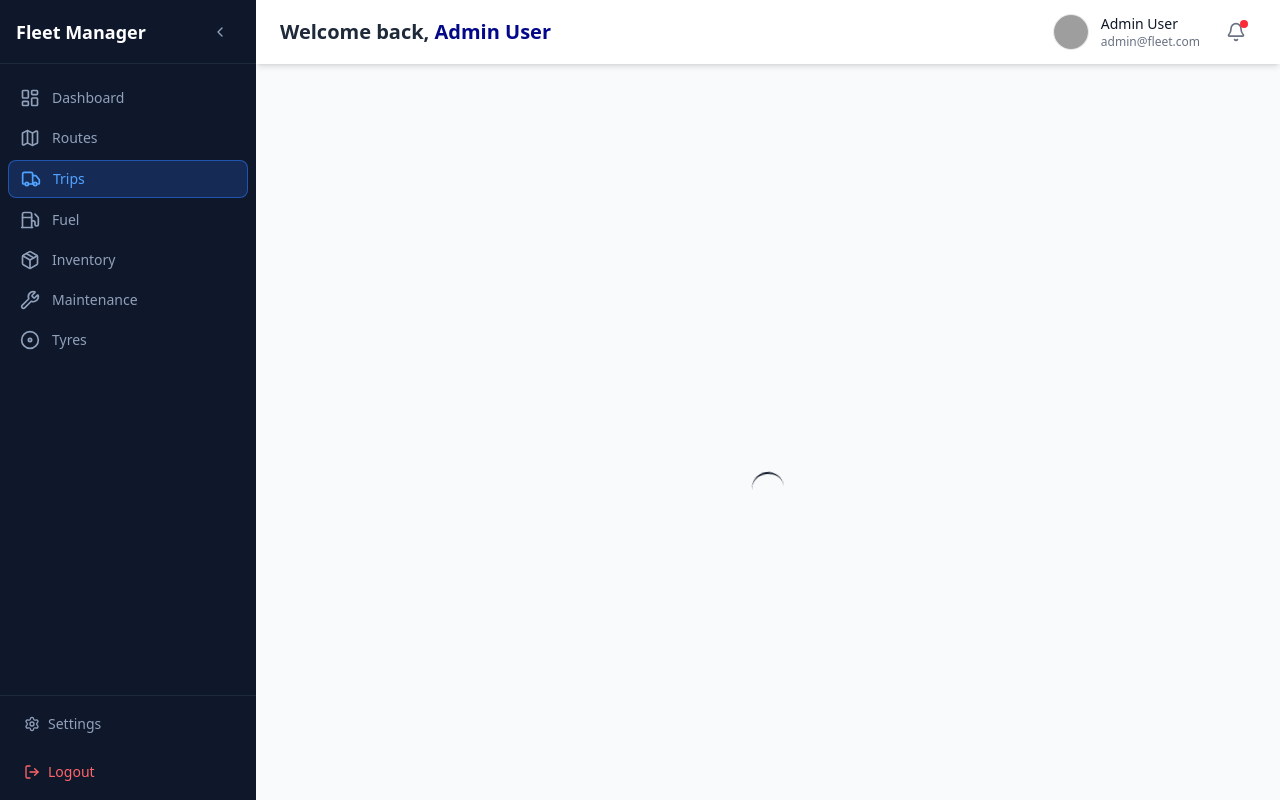
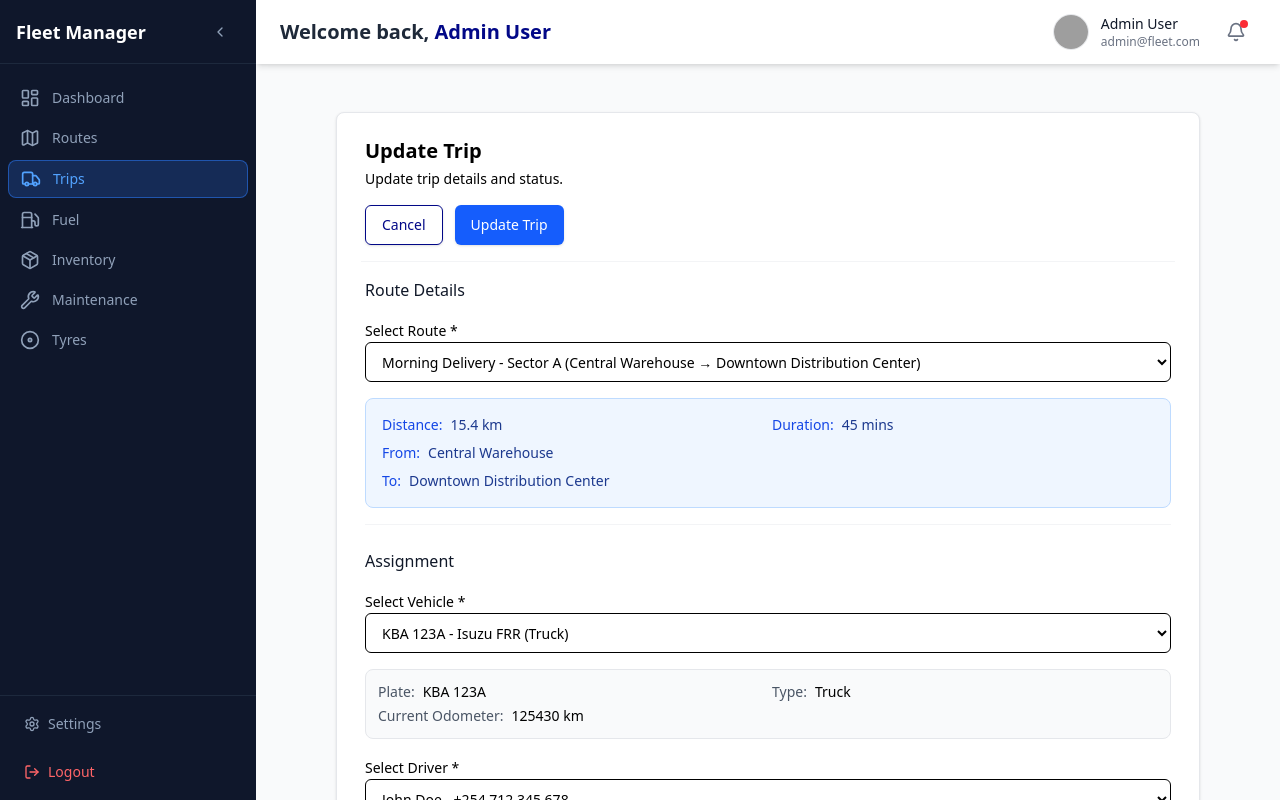
Before and after one commit to Endesha-Technologies/fleet-management-system, a Next.js app: page /trips/1/edit in a window 1280 px wide. Before the commit this address had no page. Built offline with nearby package versions, Linux system fonts and the light colour scheme; grey boxes are pictures that could not be loaded.

Commit message:
feat: enhance trip management forms with improved layout and styling

```diff
--- a/app/(dashboard)/routes/create/page.tsx
+++ b/app/(dashboard)/routes/create/page.tsx
@@ -2,8 +2,10 @@ import { RouteForm } from '@/components/features/routes/RouteForm';
 
 export default function CreateRoutePage() {
   return (
-    <div className="max-w-2xl mx-auto py-8">
-      <RouteForm />
+    <div className="max-w-2xl mx-auto px-4 py-8">
+      <div className="bg-white rounded-lg shadow-sm border border-gray-200 p-6">
+        <RouteForm />
+      </div>
     </div>
   );
 }
--- a/app/(dashboard)/trips/[id]/edit/page.tsx
+++ b/app/(dashboard)/trips/[id]/edit/page.tsx
@@ -1,25 +1,27 @@
 'use client'
 
-import { useRouter } from 'next/navigation'
-import { useEffect } from 'react'
+import { notFound } from 'next/navigation'
+import { MOCK_TRIPS } from '@/constants/trips'
+import { TripForm } from '@/components/features/trips/TripForm'
+import { use } from 'react'
 
 interface PageProps {
   params: Promise<{ id: string }>;
 }
 
 export default function EditTripPage({ params }: PageProps) {
-  const router = useRouter()
+  const { id } = use(params)
+  const trip = MOCK_TRIPS.find((t) => t.id === id)
 
-  useEffect(() => {
-    // Unwrap params and redirect to trigger intercepting route (modal)
-    params.then(({ id }) => {
-      router.push(`/trips/${id}/edit`)
-    })
-  }, [router, params])
+  if (!trip) {
+    notFound()
+  }
 
   return (
-    <div className="flex items-center justify-center min-h-screen">
-      <div className="animate-spin rounded-full h-8 w-8 border-b-2 border-gray-900"></div>
+    <div className="container mx-auto px-4 py-6 max-w-4xl">
+      <div className="bg-white rounded-lg shadow-sm border border-gray-200 p-6">
+        <TripForm initialData={trip} isEditing />
+      </div>
     </div>
   )
 }
--- a/app/(dashboard)/trips/[id]/page.tsx
+++ b/app/(dashboard)/trips/[id]/page.tsx
@@ -1,25 +1,27 @@
 'use client'
 
-import { useRouter } from 'next/navigation'
-import { useEffect } from 'react'
+import { notFound } from 'next/navigation'
+import { MOCK_TRIPS } from '@/constants/trips'
+import { TripDetails } from '@/components/features/trips/TripDetails'
+import { use } from 'react'
 
 interface PageProps {
   params: Promise<{ id: string }>;
 }
 
 export default function TripDetailsPage({ params }: PageProps) {
-  const router = useRouter()
+  const { id } = use(params)
+  const trip = MOCK_TRIPS.find((t) => t.id === id)
 
-  useEffect(() => {
-    // Unwrap params and redirect to trigger intercepting route (modal)
-    params.then(({ id }) => {
-      router.push(`/trips/${id}`)
-    })
-  }, [router, params])
+  if (!trip) {
+    notFound()
+  }
 
   return (
-    <div className="flex items-center justify-center min-h-screen">
-      <div className="animate-spin rounded-full h-8 w-8 border-b-2 border-gray-900"></div>
+    <div className="container mx-auto px-4 py-6 max-w-5xl">
+      <div className="bg-white rounded-lg shadow-sm border border-gray-200 p-6">
+        <TripDetails trip={trip} />
+      </div>
     </div>
   )
 }
--- a/components/features/trips/TripForm.tsx
+++ b/components/features/trips/TripForm.tsx
@@ -38,33 +38,33 @@ export function TripForm({ initialData, isEditing = false }: TripFormProps) {
 
   return (
     <form onSubmit={handleSubmit} className="w-full h-full flex flex-col">
-      <div className="flex flex-col gap-4 pb-4 border-b border-gray-100 shrink-0">
-        <div className="text-center">
-          <h2 className="text-lg font-semibold">{isEditing ? 'Update Trip' : 'Assign New Trip'}</h2>
-          <p className="text-sm text-muted-foreground">
+      <div className="flex flex-col gap-3 sm:gap-4 pb-3 sm:pb-4 border-b border-gray-100 shrink-0 px-1">
+        <div>
+          <h2 className="text-base sm:text-lg md:text-xl font-semibold">{isEditing ? 'Update Trip' : 'Assign New Trip'}</h2>
+          <p className="text-xs sm:text-sm text-muted-foreground mt-1">
             {isEditing ? 'Update trip details and status.' : 'Assign a route, vehicle, and driver to create a new trip dispatch.'}
           </p>
         </div>
-        <div className="flex gap-2 justify-end">
-          <Button type="button" variant="outline" onClick={() => router.back()}>
+        <div className="flex gap-2 sm:gap-3">
+          <Button type="button" variant="outline" onClick={() => router.back()} className="flex-1 sm:flex-none">
             Cancel
           </Button>
-          <Button type="submit" className="bg-blue-600 hover:bg-blue-700 text-white">
+          <Button type="submit" className="bg-blue-600 hover:bg-blue-700 text-white flex-1 sm:flex-none">
             {isEditing ? 'Update Trip' : 'Assign Trip'}
           </Button>
         </div>
       </div>
 
-      <div className="flex-1 overflow-y-auto py-4 pr-2 space-y-6">
+      <div className="flex-1 overflow-y-auto py-3 sm:py-4 px-1 space-y-4 sm:space-y-6">
         {/* Route Selection */}
-        <div className="space-y-4 pb-4 border-b border-gray-100">
-          <h3 className="font-medium text-gray-900">Route Details</h3>
+        <div className="space-y-3 sm:space-y-4 pb-3 sm:pb-4 border-b border-gray-100">
+          <h3 className="font-medium text-sm sm:text-base text-gray-900">Route Details</h3>
           <div className="space-y-2">
-            <Label htmlFor="route">Select Route *</Label>
+            <Label htmlFor="route" className="text-xs sm:text-sm">Select Route *</Label>
             <select
               id="route"
               name="routeId"
-              className="flex h-10 w-full rounded-md border border-input bg-background px-3 py-2 text-sm ring-offset-background file:border-0 file:bg-transparent file:text-sm file:font-medium placeholder:text-muted-foreground focus-visible:outline-none focus-visible:ring-2 focus-visible:ring-ring focus-visible:ring-offset-2 disabled:cursor-not-allowed disabled:opacity-50"
+              className="flex h-9 sm:h-10 w-full rounded-md border border-input bg-background px-3 py-2 text-xs sm:text-sm ring-offset-background file:border-0 file:bg-transparent file:text-sm file:font-medium placeholder:text-muted-foreground focus-visible:outline-none focus-visible:ring-2 focus-visible:ring-ring focus-visible:ring-offset-2 disabled:cursor-not-allowed disabled:opacity-50"
               value={selectedRoute}
               onChange={(e) => setSelectedRoute(e.target.value)}
               required
@@ -79,7 +79,7 @@ export function TripForm({ initialData, isEditing = false }: TripFormProps) {
           </div>
 
           {route && (
-            <div className="bg-blue-50 p-4 rounded-lg text-sm space-y-2 border border-blue-200">
+            <div className="bg-blue-50 p-3 sm:p-4 rounded-lg text-xs sm:text-sm space-y-2 border border-blue-200">
               <div className="grid grid-cols-2 gap-2">
                 <div>
                   <span className="text-blue-700 font-medium">Distance:</span>
@@ -103,14 +103,14 @@ export function TripForm({ initialData, isEditing = false }: TripFormProps) {
         </div>
 
         {/* Assignment Details */}
-        <div className="space-y-4 pb-4 border-b border-gray-100">
-          <h3 className="font-medium text-gray-900">Assignment</h3>
+        <div className="space-y-3 sm:space-y-4 pb-3 sm:pb-4 border-b border-gray-100">
+          <h3 className="font-medium text-sm sm:text-base text-gray-900">Assignment</h3>
           <div className="space-y-2">
-            <Label htmlFor="vehicleId">Select Vehicle *</Label>
+            <Label htmlFor="vehicleId" className="text-xs sm:text-sm">Select Vehicle *</Label>
             <select
               id="vehicleId"
               name="vehicleId"
-              className="flex h-10 w-full rounded-md border border-input bg-background px-3 py-2 text-sm ring-offset-background file:border-0 file:bg-transparent file:text-sm file:font-medium placeholder:text-muted-foreground focus-visible:outline-none focus-visible:ring-2 focus-visible:ring-ring focus-visible:ring-offset-2 disabled:cursor-not-allowed disabled:opacity-50"
+              className="flex h-9 sm:h-10 w-full rounded-md border border-input bg-background px-3 py-2 text-xs sm:text-sm ring-offset-background file:border-0 file:bg-transparent file:text-sm file:font-medium placeholder:text-muted-foreground focus-visible:outline-none focus-visible:ring-2 focus-visible:ring-ring focus-visible:ring-offset-2 disabled:cursor-not-allowed disabled:opacity-50"
               value={selectedVehicle}
               onChange={(e) => setSelectedVehicle(e.target.value)}
               required
@@ -125,7 +125,7 @@ export function TripForm({ initialData, isEditing = false }: TripFormProps) {
           </div>
 
           {vehicle && (
-            <div className="bg-gray-50 p-3 rounded-lg text-sm space-y-1 border border-gray-200">
+            <div className="bg-gray-50 p-3 rounded-lg text-xs sm:text-sm space-y-1 border border-gray-200">
               <div className="grid grid-cols-2 gap-2">
                 <div>
                   <span className="text-gray-600">Plate:</span>
@@ -146,11 +146,11 @@ export function TripForm({ initialData, isEditing = false }: TripFormProps) {
           )}
 
           <div className="space-y-2">
-            <Label htmlFor="driverId">Select Driver *</Label>
+            <Label htmlFor="driverId" className="text-xs sm:text-sm">Select Driver *</Label>
             <select
               id="driverId"
               name="driverId"
-              className="flex h-10 w-full rounded-md border border-input bg-background px-3 py-2 text-sm ring-offset-background file:border-0 file:bg-transparent file:text-sm file:font-medium placeholder:text-muted-foreground focus-visible:outline-none focus-visible:ring-2 focus-visible:ring-ring focus-visible:ring-offset-2 disabled:cursor-not-allowed disabled:opacity-50"
+              className="flex h-9 sm:h-10 w-full rounded-md border border-input bg-background px-3 py-2 text-xs sm:text-sm ring-offset-background file:border-0 file:bg-transparent file:text-sm file:font-medium placeholder:text-muted-foreground focus-visible:outline-none focus-visible:ring-2 focus-visible:ring-ring focus-visible:ring-offset-2 disabled:cursor-not-allowed disabled:opacity-50"
               value={selectedDriver}
               onChange={(e) => setSelectedDriver(e.target.value)}
               required
@@ -165,7 +165,7 @@ export function TripForm({ initialData, isEditing = false }: TripFormProps) {
           </div>
 
           {driver && (
-            <div className="bg-gray-50 p-3 rounded-lg text-sm space-y-1 border border-gray-200">
+            <div className="bg-gray-50 p-3 rounded-lg text-xs sm:text-sm space-y-1 border border-gray-200">
               <div className="grid grid-cols-2 gap-2">
                 <div>
                   <span className="text-gray-600">Name:</span>
@@ -185,26 +185,28 @@ export function TripForm({ initialData, isEditing = false }: TripFormProps) {
         </div>
 
         {/* Schedule Times */}
-        <div className="space-y-4 pb-4 border-b border-gray-100">
-          <h3 className="font-medium text-gray-900">Schedule</h3>
-          <div className="grid grid-cols-1 md:grid-cols-2 gap-4">
+        <div className="space-y-3 sm:space-y-4 pb-3 sm:pb-4 border-b border-gray-100">
+          <h3 className="font-medium text-sm sm:text-base text-gray-900">Schedule</h3>
+          <div className="grid grid-cols-1 sm:grid-cols-2 gap-3 sm:gap-4">
             <div className="space-y-2">
-              <Label htmlFor="scheduledStartTime">Scheduled Start Time *</Label>
+              <Label htmlFor="scheduledStartTime" className="text-xs sm:text-sm">Scheduled Start Time *</Label>
               <Input
                 id="scheduledStartTime"
                 name="scheduledStartTime"
                 type="datetime-local"
+                className="h-9 sm:h-10 text-xs sm:text-sm"
                 defaultValue={initialData?.scheduledStartTime?.slice(0, 16)}
                 required
               />
             </div>
 
             <div className="space-y-2">
-              <Label htmlFor="scheduledEndTime">Scheduled End Time *</Label>
+              <Label htmlFor="scheduledEndTime" className="text-xs sm:text-sm">Scheduled End Time *</Label>
               <Input
                 id="scheduledEndTime"
                 name="scheduledEndTime"
                 type="datetime-local"
+                className="h-9 sm:h-10 text-xs sm:text-sm"
                 defaultValue={initialData?.scheduledEndTime?.slice(0, 16)}
                 required
               />
@@ -214,14 +216,14 @@ export function TripForm({ initialData, isEditing = false }: TripFormProps) {
 
         {/* Trip Status & Actual Times (Only when editing) */}
         {isEditing && (
-          <div className="space-y-4 pb-4 border-b border-gray-100">
-            <h3 className="font-medium text-gray-900">Status & Actual Times</h3>
+          <div className="space-y-3 sm:space-y-4 pb-3 sm:pb-4 border-b border-gray-100">
+            <h3 className="font-medium text-sm sm:text-base text-gray-900">Status & Actual Times</h3>
             <div className="space-y-2">
-              <Label htmlFor="status">Trip Status</Label>
+              <Label htmlFor="status" className="text-xs sm:text-sm">Trip Status</Label>
               <select
                 id="status"
                 name="status"
-                className="flex h-10 w-full rounded-md border border-input bg-background px-3 py-2 text-sm ring-offset-background file:border-0 file:bg-transparent file:text-sm file:font-medium placeholder:text-muted-foreground focus-visible:outline-none focus-visible:ring-2 focus-visible:ring-ring focus-visible:ring-offset-2 disabled:cursor-not-allowed disabled:opacity-50"
+                className="flex h-9 sm:h-10 w-full rounded-md border border-input bg-background px-3 py-2 text-xs sm:text-sm ring-offset-background file:border-0 file:bg-transparent file:text-sm file:font-medium placeholder:text-muted-foreground focus-visible:outline-none focus-visible:ring-2 focus-visible:ring-ring focus-visible:ring-offset-2 disabled:cursor-not-allowed disabled:opacity-50"
                 defaultValue={initialData?.status}
               >
                 <option value="Scheduled">Scheduled</option>
@@ -231,23 +233,25 @@ export function TripForm({ initialData, isEditing = false }: TripFormProps) {
               </select>
             </div>
 
-            <div className="grid grid-cols-1 md:grid-cols-2 gap-4">
+            <div className="grid grid-cols-1 sm:grid-cols-2 gap-3 sm:gap-4">
               <div className="space-y-2">
-                <Label htmlFor="actualStartTime">Actual Start Time</Label>
+                <Label htmlFor="actualStartTime" className="text-xs sm:text-sm">Actual Start Time</Label>
                 <Input
                   id="actualStartTime"
                   name="actualStartTime"
                   type="datetime-local"
+                  className="h-9 sm:h-10 text-xs sm:text-sm"
                   defaultValue={initialData?.actualStartTime?.slice(0, 16)}
                 />
               </div>
 
               <div className="space-y-2">
-                <Label htmlFor="actualEndTime">Actual End Time</Label>
+                <Label htmlFor="actualEndTime" className="text-xs sm:text-sm">Actual End Time</Label>
                 <Input
                   id="actualEndTime"
                   name="actualEndTime"
                   type="datetime-local"
+                  className="h-9 sm:h-10 text-xs sm:text-sm"
                   defaultValue={initialData?.actualEndTime?.slice(0, 16)}
                 />
               </div>
@@ -257,69 +261,73 @@ export function TripForm({ initialData, isEditing = false }: TripFormProps) {
 
         {/* Fuel & Odometer (Only when editing) */}
         {isEditing && (
-          <div className="space-y-4 pb-4 border-b border-gray-100">
-            <h3 className="font-medium text-gray-900">Fuel & Odometer Readings</h3>
-            <div className="grid grid-cols-2 md:grid-cols-3 gap-4">
+          <div className="space-y-3 sm:space-y-4 pb-3 sm:pb-4 border-b border-gray-100">
+            <h3 className="font-medium text-sm sm:text-base text-gray-900">Fuel & Odometer Readings</h3>
+            <div className="grid grid-cols-2 sm:grid-cols-3 gap-3 sm:gap-4">
               <div className="space-y-2">
-                <Label htmlFor="fuelStart">Fuel Start (L)</Label>
+                <Label htmlFor="fuelStart" className="text-xs sm:text-sm">Fuel Start (L)</Label>
                 <Input
                   id="fuelStart"
                   name="fuelStart"
                   type="number"
                   step="0.1"
                   placeholder="45.5"
+                  className="h-9 sm:h-10 text-xs sm:text-sm"
                   defaultValue={initialData?.fuelStart}
                 />
               </div>
 
               <div className="space-y-2">
-                <Label htmlFor="fuelEnd">Fuel End (L)</Label>
+                <Label htmlFor="fuelEnd" className="text-xs sm:text-sm">Fuel End (L)</Label>
                 <Input
                   id="fuelEnd"
                   name="fuelEnd"
                   type="number"
                   step="0.1"
                   placeholder="40.0"
+                  className="h-9 sm:h-10 text-xs sm:text-sm"
                   defaultValue={initialData?.fuelEnd}
                 />
               </div>
 
               <div className="space-y-2">
-                <Label htmlFor="fuelConsumed">Fuel Consumed (L)</Label>
+                <Label htmlFor="fuelConsumed" className="text-xs sm:text-sm">Fuel Consumed (L)</Label>
                 <Input
                   id="fuelConsumed"
                   name="fuelConsumed"
                   type="number"
                   step="0.1"
                   placeholder="5.5"
+                  className="h-9 sm:h-10 text-xs sm:text-sm bg-gray-100"
                   defaultValue={initialData?.fuelConsumed}
                   readOnly
-                  className="bg-gray-100"
                 />
               </div>
             </div>
 
-            <div className="grid grid-cols-1 md:grid-cols-2 gap-4">
+            <div className="grid grid-cols-1 sm:grid-cols-2 gap-3 sm:gap-4">
               <div className="space-y-2">
-                <Label htmlFor="odometerStart">Odometer Start (km)</Label>
+                <Label htmlFor="odometerStart" className="text-xs sm:text-sm">Odometer Start (km)</Label>
                 <Input
                   id="odometerStart"
                   name="odometerStart"
                   type="number"
                   step="0.1"
                   placeholder="125430"
+                  className="h-9 sm:h-10 text-xs sm:text-sm"
                   defaultValue={initialData?.odometerStart}
                 />
               </div>
 
               <div className="space-y-2">
-                <Label htmlFor="odometerEnd">Odometer End (km)</Label>
+                <Label htmlFor="odometerEnd" className="text-xs sm:text-sm">Odometer End (km)</Label>
                 <Input
                   id="odometerEnd"
                   name="odometerEnd"
                   type="number"
                   step="0.1"
                   placeholder="125445"
+                  className="h-9 sm:h-10 text-xs sm:text-sm"
                   defaultValue={initialData?.odometerEnd}
                 />
               </div>
@@ -328,14 +336,14 @@ export function TripForm({ initialData, isEditing = false }: TripFormProps) {
         )}
 
         {/* Notes & Issues */}
-        <div className="space-y-4">
-          <h3 className="font-medium text-gray-900">Notes & Instructions</h3>
+        <div className="space-y-3 sm:space-y-4">
+          <h3 className="font-medium text-sm sm:text-base text-gray-900">Notes & Instructions</h3>
           <div className="space-y-2">
-            <Label htmlFor="dispatcherNotes">Dispatcher Instructions</Label>
+            <Label htmlFor="dispatcherNotes" className="text-xs sm:text-sm">Dispatcher Instructions</Label>
             <textarea
               id="dispatcherNotes"
               name="dispatcherNotes"
-              className="flex min-h-[80px] w-full rounded-md border border-input bg-background px-3 py-2 text-sm ring-offset-background placeholder:text-muted-foreground focus-visible:outline-none focus-visible:ring-2 focus-visible:ring-ring focus-visible:ring-offset-2 disabled:cursor-not-allowed disabled:opacity-50"
+              className="flex min-h-[80px] w-full rounded-md border border-input bg-background px-3 py-2 text-xs sm:text-sm ring-offset-background placeholder:text-muted-foreground focus-visible:outline-none focus-visible:ring-2 focus-visible:ring-ring focus-visible:ring-offset-2 disabled:cursor-not-allowed disabled:opacity-50"
               placeholder="Special instructions, priorities, or notes for the driver..."
               defaultValue={initialData?.dispatcherNotes}
             />
@@ -344,22 +352,22 @@ export function TripForm({ initialData, isEditing = false }: TripFormProps) {
           {isEditing && (
             <>
               <div className="space-y-2">
-                <Label htmlFor="maintenanceIssues">Maintenance Issues</Label>
+                <Label htmlFor="maintenanceIssues" className="text-xs sm:text-sm">Maintenance Issues</Label>
                 <textarea
                   id="maintenanceIssues"
                   name="maintenanceIssues"
-                  className="flex min-h-[60px] w-full rounded-md border border-input bg-background px-3 py-2 text-sm ring-offset-background placeholder:text-muted-foreground focus-visible:outline-none focus-visible:ring-2 focus-visible:ring-ring focus-visible:ring-offset-2 disabled:cursor-not-allowed disabled:opacity-50"
+                  className="flex min-h-[60px] w-full rounded-md border border-input bg-background px-3 py-2 text-xs sm:text-sm ring-offset-background placeholder:text-muted-foreground focus-visible:outline-none focus-visible:ring-2 focus-visible:ring-ring focus-visible:ring-offset-2 disabled:cursor-not-allowed disabled:opacity-50"
                   placeholder="Any vehicle issues encountered during the trip..."
                   defaultValue={initialData?.maintenanceIssues}
                 />
               </div>
 
               <div className="space-y-2">
-                <Label htmlFor="routeDeviations">Route Deviations</Label>
+                <Label htmlFor="routeDeviations" className="text-xs sm:text-sm">Route Deviations</Label>
                 <textarea
                   id="routeDeviations"
                   name="routeDeviations"
-                  className="flex min-h-[60px] w-full rounded-md border border-input bg-background px-3 py-2 text-sm ring-offset-background placeholder:text-muted-foreground focus-visible:outline-none focus-visible:ring-2 focus-visible:ring-ring focus-visible:ring-offset-2 disabled:cursor-not-allowed disabled:opacity-50"
+                  className="flex min-h-[60px] w-full rounded-md border border-input bg-background px-3 py-2 text-xs sm:text-sm ring-offset-background placeholder:text-muted-foreground focus-visible:outline-none focus-visible:ring-2 focus-visible:ring-ring focus-visible:ring-offset-2 disabled:cursor-not-allowed disabled:opacity-50"
                   placeholder="Any deviations from the planned route..."
                   defaultValue={initialData?.routeDeviations}
                 />
@@ -368,11 +376,11 @@ export function TripForm({ initialData, isEditing = false }: TripFormProps) {
           )}
 
           <div className="space-y-2">
-            <Label htmlFor="notes">General Notes</Label>
+            <Label htmlFor="notes" className="text-xs sm:text-sm">General Notes</Label>
             <textarea
               id="notes"
               name="notes"
-              className="flex min-h-[80px] w-full rounded-md border border-input bg-background px-3 py-2 text-sm ring-offset-background placeholder:text-muted-foreground focus-visible:outline-none focus-visible:ring-2 focus-visible:ring-ring focus-visible:ring-offset-2 disabled:cursor-not-allowed disabled:opacity-50"
+              className="flex min-h-[80px] w-full rounded-md border border-input bg-background px-3 py-2 text-xs sm:text-sm ring-offset-background placeholder:text-muted-foreground focus-visible:outline-none focus-visible:ring-2 focus-visible:ring-ring focus-visible:ring-offset-2 disabled:cursor-not-allowed disabled:opacity-50"
               placeholder="Additional trip notes, incidents, or observations..."
               defaultValue={initialData?.notes}
             />
```
Also changed, not shown: app/(dashboard)/trips/create/page.tsx (+5 -11 lines).
